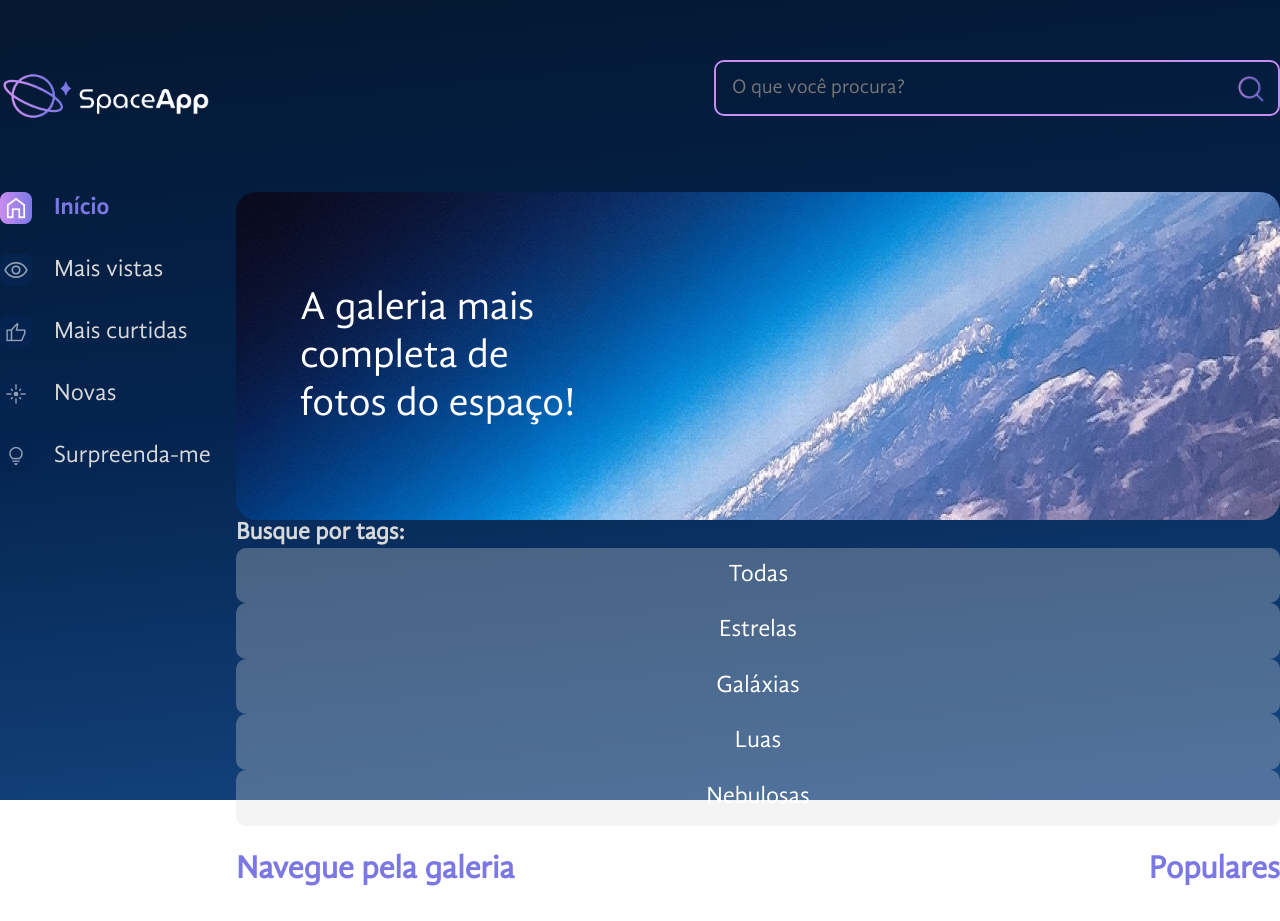
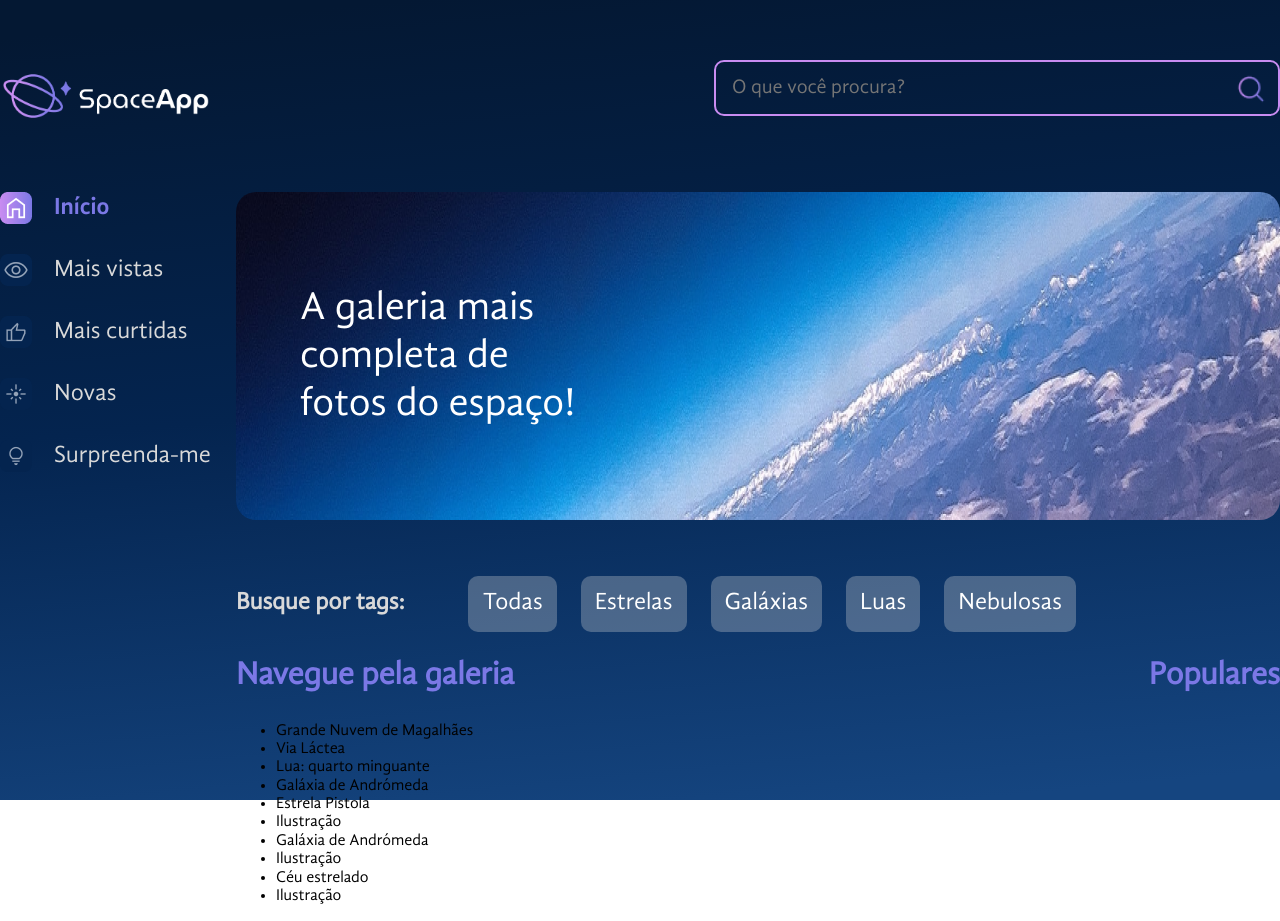
Before and after one commit to grbalmeida/curso-react-estilize-componentes-styled-components-manipule-arquivos-estaticos-alura, a React (Vite) app in the folder space-app/: page / in a window 1280 px wide. Built offline with nearby package versions, Linux system fonts and the light colour scheme.

Commit message:
Importando fotos

```diff
--- a/space-app/src/App.jsx
+++ b/space-app/src/App.jsx
@@ -5,8 +5,10 @@ import Cabecalho from './componentes/Cabecalho';
 import BarraLateral from './componentes/BarraLateral';
 import Banner from './componentes/Banner';
 import Galeria from './componentes/Galeria';
+import bannerBackground from './assets/banner.png'
 
-import bannerBackground from './assets/banner.png'
+import fotos from './fotos.json';
+import { useState } from 'react';
 
 const FundoGradiente = styled.div`
   background: linear-gradient(174.61deg, #041833 4.16%, #04244F 48%, #154580 96.76%);
@@ -31,7 +33,8 @@ const ConteudoGaleria = styled.section`
   flex-grow: 1;
 `;
 
-function App() {
+const App = () => {
+  const [fotosDaGaleria, setFotosDaGaleria] = useState(fotos);
 
   return (
     <>
@@ -46,7 +49,9 @@ function App() {
                 texto="A galeria mais completa de fotos do espaço!"
                 backgroundImage={bannerBackground}
               />
-              <Galeria />
+              <Galeria
+                fotos={fotosDaGaleria}
+              />
             </ConteudoGaleria>
           </MainContainer>
         </AppContainer>
--- a/space-app/src/componentes/Galeria/Tags/index.jsx
+++ b/space-app/src/componentes/Galeria/Tags/index.jsx
@@ -1,6 +1,13 @@
 import styled from 'styled-components';
 
 import tags from './tags.json';
+
+const TagsContainer = styled.section`
+    display: flex;
+    align-items: center;
+    gap: 64px;
+    margin-top: 56px;
+`;
 
 const TagTitulo = styled.h3`
     color: #D9D9D9;
@@ -24,14 +31,22 @@ const Tag = styled.button`
     }
 `;
 
+const Div = styled.div`
+    display: flex;
+    gap: 24px;
+    justify-content: end;
+`;
+
 const Tags = () => {
     return (
-        <>
+        <TagsContainer>
             <TagTitulo>Busque por tags:</TagTitulo>
-            {tags.map(tag => (
-                <Tag key={tag.id}>{tag.titulo}</Tag>
-            ))}
-        </>
+            <Div>
+                {tags.map(tag => (
+                    <Tag key={tag.id}>{tag.titulo}</Tag>
+                ))}
+            </Div>
+        </TagsContainer>
     )
 }
 
--- a/space-app/src/componentes/Galeria/index.jsx
+++ b/space-app/src/componentes/Galeria/index.jsx
@@ -12,13 +12,17 @@ const SecaoFluida = styled.section`
     flex-grow: 1;
 `;
 
-const Galeria = () => {
+const Galeria = ({ fotos = [] }) => {
     return (
         <>
             <Tags />
             <GaleriaContainer>
                 <SecaoFluida>
                     <Titulo>Navegue pela galeria</Titulo>
+                    <ul>
+                        {fotos.map(foto => <li>{foto.titulo}</li>)}
+                    </ul>
+
                 </SecaoFluida>
                 <Populares />
             </GaleriaContainer>
--- /dev/null
+++ b/space-app/src/fotos.json
@@ -0,0 +1,72 @@
+[
+    {
+      "titulo": "Grande Nuvem de Magalhães",
+      "fonte": "Alura Space",
+      "path": "/imagens/galeria/foto-1.png",
+      "id": "1",
+      "tagId": 2
+    },
+    {
+      "titulo": "Via Láctea",
+      "fonte": "Alura Space",
+      "path": "/imagens/galeria/foto-2.png",
+      "id": "2",
+      "tagId": 2
+    },
+    {
+      "titulo": "Lua: quarto minguante",
+      "fonte": "Alura Space",
+      "path": "/imagens/galeria/foto-3.png",
+      "id": "3",
+      "tagId": 3
+    },
+    {
+      "titulo": "Galáxia de Andrómeda",
+      "fonte": "Alura Space",
+      "path": "/imagens/galeria/foto-4.png",
+      "id": "4",
+      "tagId": 2
+    },
+    {
+      "titulo": "Estrela Pistola",
+      "fonte": "Alura Space",
+      "path": "/imagens/galeria/foto-5.png",
+      "id": "5",
+      "tagId": 1
+    },
+    {
+      "titulo": "Ilustração",
+      "fonte": "Alura Space",
+      "path": "/imagens/galeria/foto-6.png",
+      "id": "6",
+      "tagId": 4
+    },
+    {
+      "titulo": "Galáxia de Andrómeda",
+      "fonte": "Alura Space",
+      "path": "/imagens/galeria/foto-7.png",
+      "id": "7",
+      "tagId": 2
+    },
+    {
+      "titulo": "Ilustração",
+      "fonte": "Alura Space",
+      "path": "/imagens/galeria/foto-8.png",
+      "id": "8",
+      "tagId": 4
+    },
+    {
+      "titulo": "Céu estrelado",
+      "fonte": "Alura Space",
+      "path": "/imagens/galeria/foto-9.png",
+      "id": "9",
+      "tagId": 1
+    },
+    {
+      "titulo": "Ilustração",
+      "fonte": "Alura Space",
+      "path": "/imagens/galeria/foto-10.png",
+      "id": "10",
+      "tagId": 1
+    }
+]
```
Also changed, not shown: space-app/src/componentes/Galeria/Imagem/index.jsx (added, +7 -0 lines).
